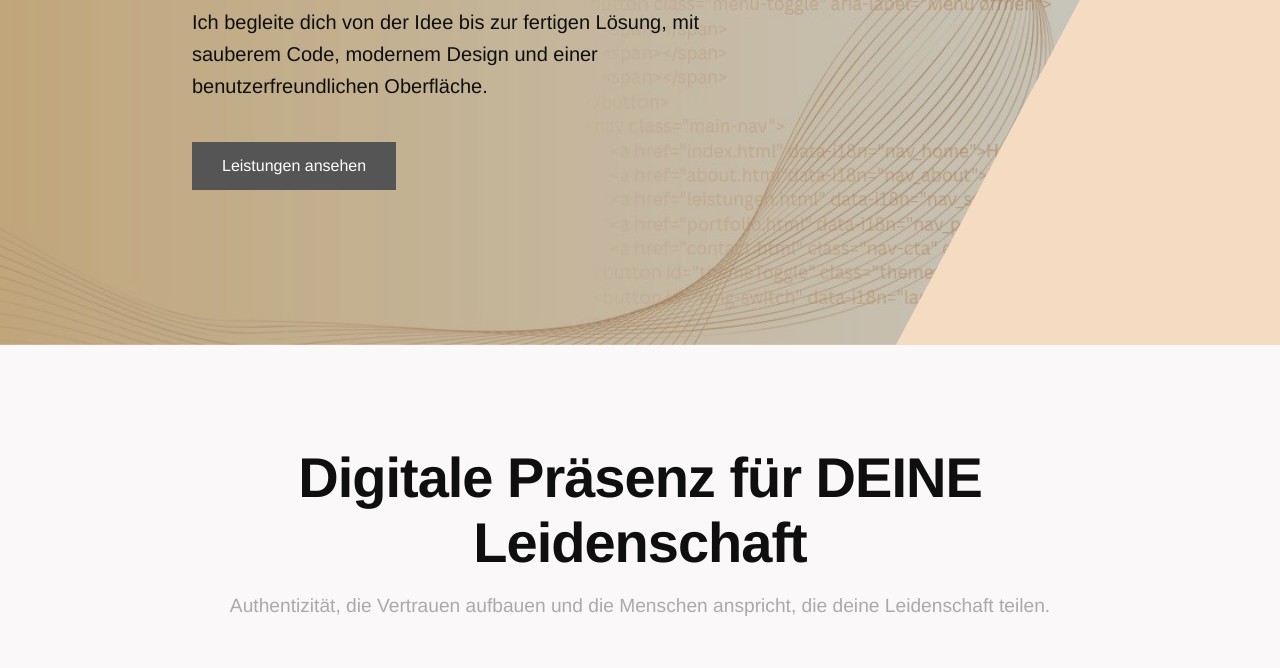
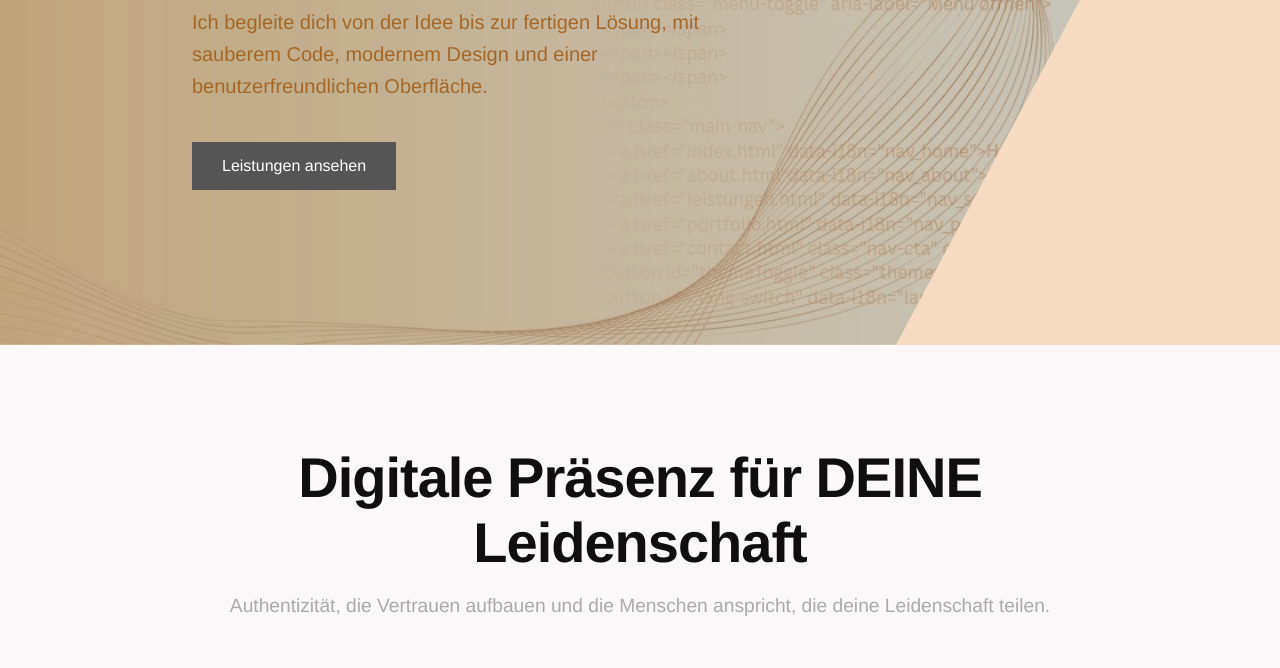
Before and after one commit to baderisabell-bit/webdesign-isabellbader, a website built with Vite: page index.html in a window 1280 px wide. Shown: the part 432-1100 px from the top of the page. Built offline with nearby package versions, Linux system fonts and the light colour scheme.

Commit message:
Farbanpassung

```diff
--- a/styles.css
+++ b/styles.css
@@ -166,6 +166,7 @@ body {
 .text-side p {
     font-size: 1.25rem;    /* Normaler Text etwas größer (z. B. 1.2rem - 1.4rem) */
     line-height: 1.6;
+    color: #a86624;
 }
 
 .btn-primary {
```
